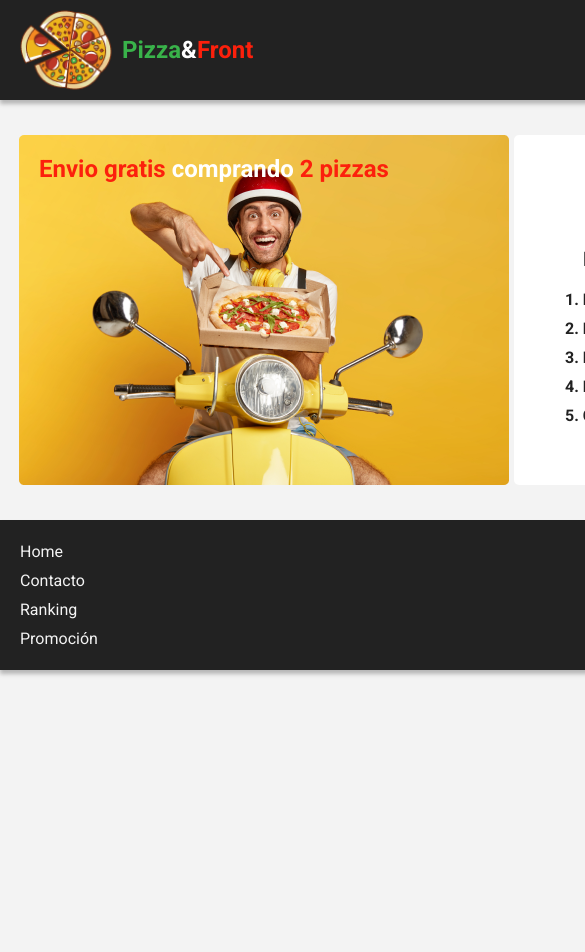
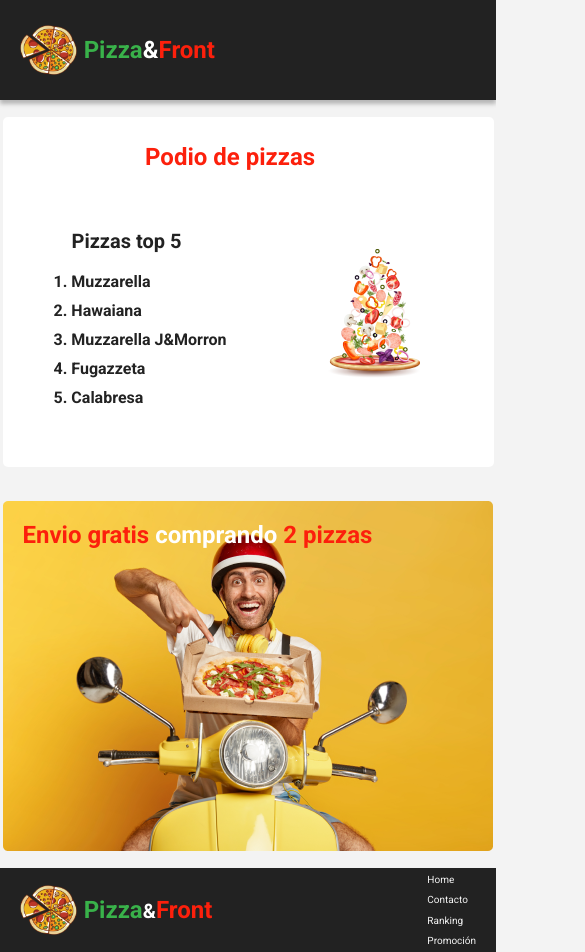
Before and after one commit to alangvazq/Clase08Flexbox, a plain HTML site: page index.html in a window 390 px wide. Shown: the top 952 px of the page, 585 px wide, since content can reach past the window. Before the commit the page ends 844 px from the top, so only its background shows below. Drawn offline with Linux system fonts and the light colour scheme.

Commit message:
Agregada página cel

```diff
--- a/index.html
+++ b/index.html
@@ -12,11 +12,10 @@
 
     <link rel="stylesheet" href="styles/style.css">
 </head>
-
 <body>
     <header>
         <div class="Logo_nombre">
-            <img src="img/Logo_pizza.png" alt="Logo Pizza" width="92px" height="80px">
+            <img class="img_logo" src="img/Logo_pizza.png" alt="Logo Pizza" width="92px" height="80px">
             <p><span class="Pizza">Pizza</span>&<span class="Front">Front</span></p>
         </div>
         <nav class="Menu_header">
@@ -26,14 +25,12 @@
             <a href=" ">Contacto</a>
         </nav>
     </header>
-
     <section class="Caja_cards">
         <!-- Aquí se quitan los espacios con los span -->
         <div class="Delivery_background">
             <p class="Envio"><span class="Texto_delivery">Envio gratis </span>comprando<span class="Texto_delivery"> 2
                     pizzas</span></p>
         </div>
-
         <div class="Caja_podio">
             <div class="Podio_pizzas">
                 <p>Podio de pizzas</p>
@@ -50,11 +47,9 @@
                     </ol>
                 </div>
                 <div class="Img_falling"><img src="img/Pizza_falling.png" alt="Logo Pizza"> </div>
-
             </div>
         </div>
     </section>
-
     <footer>
         <nav class="Menu_footer">
             <a href=" ">Home</a>
@@ -62,9 +57,8 @@
             <a href=" ">Ranking</a>
             <a href=" ">Promoción</a>
         </nav>
-
         <div class="Logo_nombre">
-            <img src="img/Logo_pizza.png" alt="Logo Pizza" width="92px" height="80px">
+            <img class="img_logo" src="img/Logo_pizza.png" alt="Logo Pizza" width="92px" height="80px">
             <p><span class="Pizza">Pizza</span>&<span class="Front">Front</span></p>
         </div>
     </footer>
--- a/styles/style.css
+++ b/styles/style.css
@@ -5,13 +5,20 @@
 
 body {
   background: #f3f3f3;
-  width: 1024px;
-  /* display: flex;
-    flex-direction: column; */
+  /* width: 1024px; */
+  /* display: flex; */
+
+  display: grid;
+  min-height: 100vh;
+  grid-template-rows: auto 1fr auto;
+
+  /* footer en la parte inferior con flexbox*/
+  /* flex-direction: column;
+    min-height: 100vh; */
 }
 
 header {
-  width: 1024px;
+  /* width: 1024px; */
   height: 100px;
   flex-shrink: 0;
 
@@ -79,7 +86,7 @@ p {
   flex-shrink: 0;
 
   background-image: url("../img/Delivery.png");
-  margin: 0px 2.5px 0px 0px;
+  margin: 17px 2.5px;
 }
 
 .Envio {
@@ -112,9 +119,11 @@ p {
   display: flex;
   flex-direction: column;
 
-  margin: 0px 0px 0px 2.5px;
+  margin: 17px 2.5px;
 
   position: relative;
+
+  margin: 17px 2.5px;
 }
 
 .Podio_pizzas {
@@ -179,12 +188,16 @@ p {
 
 .Caja_cards {
   display: flex;
-  padding: 35px 0px;
+
+  /* padding: 35px 0px; */
+  flex-wrap: wrap;
+
   justify-content: center;
+  align-content: center;
 }
 
 footer {
-  width: 1024px;
+  width: 100%;
   height: 150px;
   flex-shrink: 0;
 
@@ -200,6 +213,9 @@ footer {
 
   display: flex;
   justify-content: space-between;
+
+  /* footer inferior con flexbox*/
+  /* margin-top: auto; */
 }
 
 .Menu_footer {
@@ -208,7 +224,7 @@ footer {
   font-size: 16px;
   font-style: normal;
   font-weight: 400;
-  line-height: 25px;
+  line-height: normal;
   padding: 19px 0px 19px 20px;
 
   display: flex;
@@ -220,3 +236,35 @@ a {
   text-decoration: none;
   color: inherit;
 }
+
+@media (max-width: 480px) {
+
+  .Caja_cards {
+    flex-direction: column-reverse;
+  }
+
+  footer {
+    flex-direction: row-reverse;
+    padding: 0px 0px 0px 20px;
+    height: 84px;
+  }
+
+  .Menu_header {
+    display: none;
+  }
+
+  .img_logo {
+    width: 57.402px;
+    height: 50px;
+    flex-shrink: 0;
+  }
+
+  p {
+    padding: 0px 42px 0px 6.24px;
+  }
+
+  .Menu_footer {
+    font-size: 10px;
+    padding: 6px 20px 6px 0px;
+  }
+}
```
